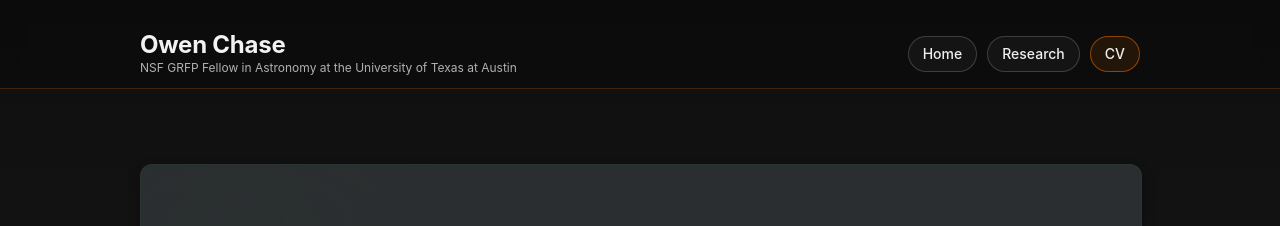
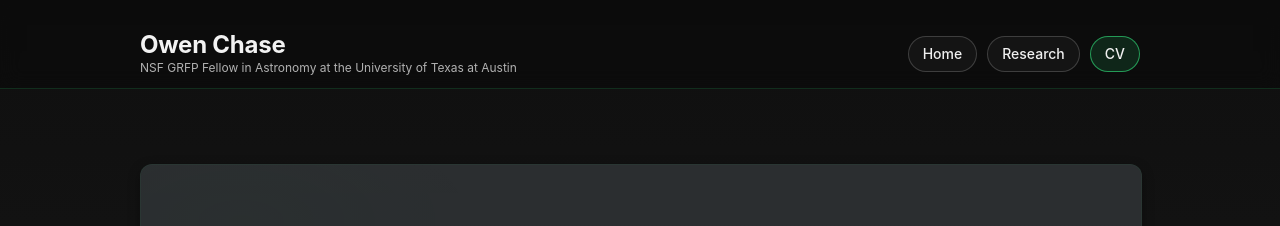
Before and after one commit to ochase10/ochase10.github.io, a Jekyll site: the page built from index.md, in a window 1280 px wide. Shown: the top 226 px of the page. Built offline with Jekyll 4.4.1, drawn with Linux system fonts in a browser that asks for light colours.

Commit message:
Theme: use  for header and CV button; unify header border color

```diff
--- a/_sass/jekyll-theme-hacker.scss
+++ b/_sass/jekyll-theme-hacker.scss
@@ -3,7 +3,7 @@
 
 $body-background: $cod-grey !default;
 $body-foreground: $gallery !default;
-$header: $ut-orange !default;
+$header: $accent !default;
 $blockquote-color: $silver-chalice !default;
 $blockquote-border: $dove-grey !default;
 $container-max-width: 1000px;
@@ -59,7 +59,7 @@ li {
   width: 100%;
   padding: 12px 0;
   background: rgba(12, 12, 12, 0.88);
-  border-bottom: 1px solid rgba(191, 87, 0, 0.3);
+  border-bottom: 1px solid rgba($accent, 0.18);
   backdrop-filter: blur(10px);
   transition: padding 0.3s cubic-bezier(0.25, 0.46, 0.45, 0.94), background-color 0.3s cubic-bezier(0.25, 0.46, 0.45, 0.94), border-color 0.3s cubic-bezier(0.25, 0.46, 0.45, 0.94);
 }
@@ -67,7 +67,7 @@ li {
 #main-header.scrolled {
   padding: 8px 0;
   background: rgba(10, 10, 10, 0.94);
-  border-bottom-color: rgba(191, 87, 0, 0.45);
+  border-bottom-color: rgba($accent, 0.28);
 }
 
 .header-shell {
@@ -127,13 +127,13 @@ li {
 }
 
 .nav-link-cv {
-  border-color: rgba(191, 87, 0, 0.7);
-  background: rgba(191, 87, 0, 0.14);
+  border-color: rgba($accent, 0.7);
+  background: rgba($accent, 0.14);
 }
 
 .nav-link-cv:hover {
-  border-color: rgba(191, 87, 0, 0.95);
-  background: rgba(191, 87, 0, 0.28);
+  border-color: rgba($accent, 0.95);
+  background: rgba($accent, 0.28);
 }
 
 /* Main Content
@@ -158,9 +158,9 @@ h1, h2, h3, h4, h5, h6 {
   font-family: -apple-system, BlinkMacSystemFont, "Segoe UI", Roboto, Oxygen-Sans, Ubuntu, Cantarell, "Helvetica Neue", sans-serif;
   color: $header;
   letter-spacing: -0.02em;
-  text-shadow: 0 1px 1px rgba(0, 0, 0, 0.1),
-               0 0 5px rgba(181, 232, 83, 0.1),
-               0 0 10px rgba(181, 232, 83, 0.1);
+  text-shadow: 0 1px 1px rgba(0, 0, 0, 0.06),
+               0 0 5px rgba($accent, 0.04),
+               0 0 10px rgba($accent, 0.04);
   margin-top: 0;
 }
 
```
